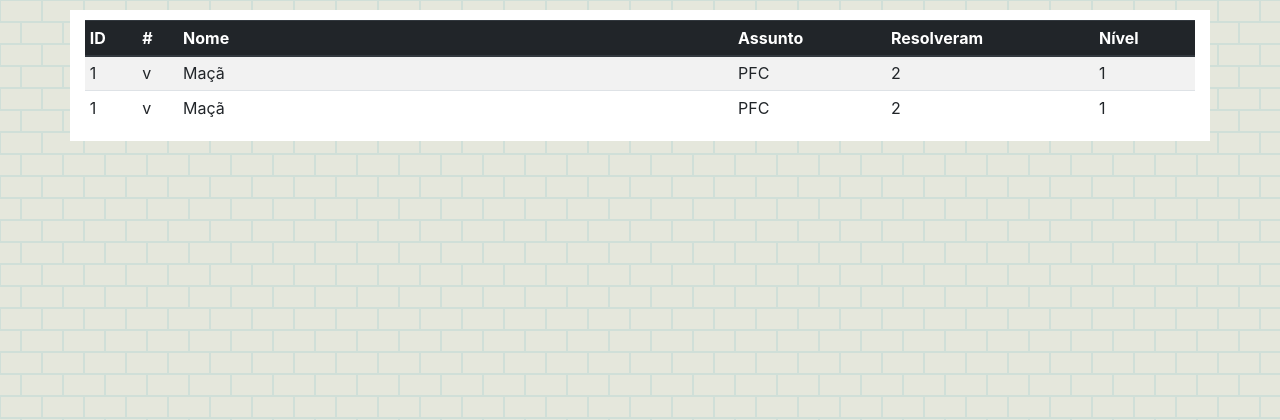
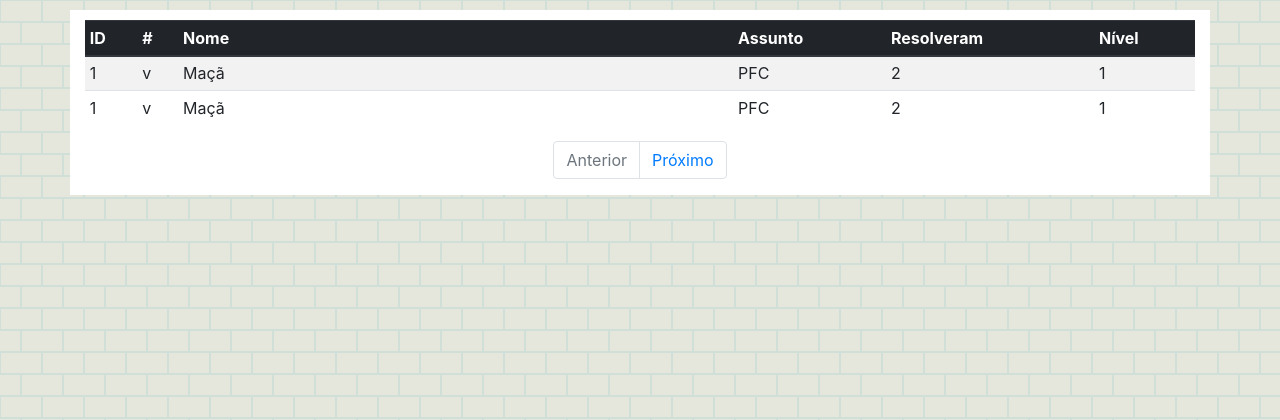
Before and after one commit to alineregioli/gomath, a PHP site: page /view/questoes.php in a window 1280 px wide. Shown: the top 420 px of the page. Run offline with PHP 8.4, Linux system fonts and the light colour scheme.

Commit message:
anterior/proximo

```diff
--- a/view/questoes.php
+++ b/view/questoes.php
@@ -59,6 +59,16 @@
 
 						</tbody>
 					</table>
+					<nav >
+					  <ul class="pagination justify-content-center">
+					    <li class="page-item disabled">
+					      <a class="page-link" href="#" tabindex="-1">Anterior</a>
+					    </li>
+					    <li class="page-item">
+					      <a class="page-link" href="#">Próximo</a>
+					    </li>
+					  </ul>
+					</nav>
 				</div>
 			</div>
 		</div>
```
